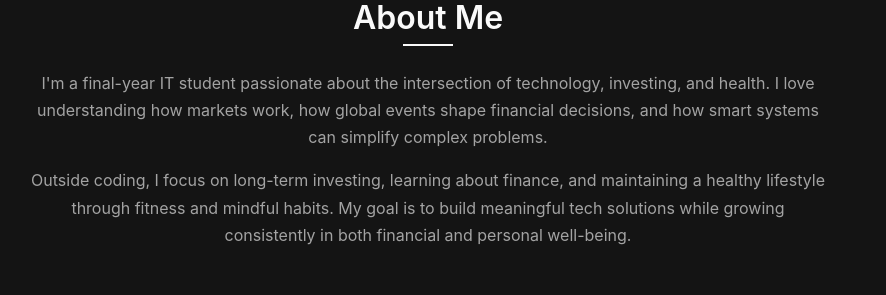
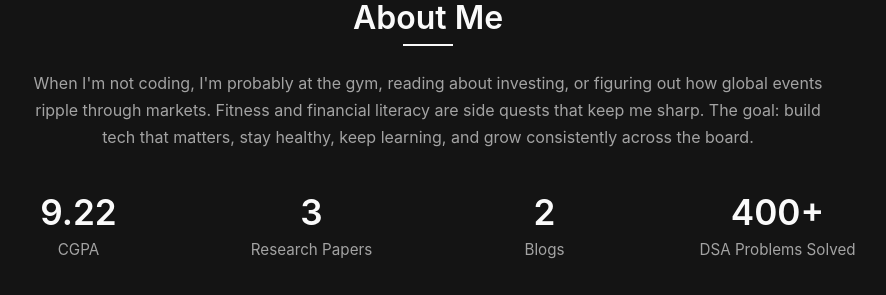
Before and after one commit to AshishSatish/AshishPortfolio, a React (Vite) app: page / in a window 1280 px wide. Shown: the part 772-1067 px from the top of the page, without its empty margins (212-1098 px from the left). Built offline with nearby package versions, Linux system fonts and the light colour scheme.

Commit message:
Update About Me section with new personal description

```diff
--- a/src/components/About/About.jsx
+++ b/src/components/About/About.jsx
@@ -7,14 +7,9 @@ const About = () => {
         <h2 className="section-title">About Me</h2>
         <div className="about-text">
           <p>
-            I'm a final-year IT student passionate about the intersection of technology, investing, and health.
-            I love understanding how markets work, how global events shape financial decisions, and how smart
-            systems can simplify complex problems.
-          </p>
-          <p>
-            Outside coding, I focus on long-term investing, learning about finance, and maintaining a healthy
-            lifestyle through fitness and mindful habits. My goal is to build meaningful tech solutions while
-            growing consistently in both financial and personal well-being.
+            When I'm not coding, I'm probably at the gym, reading about investing, or figuring out how global
+            events ripple through markets. Fitness and financial literacy are side quests that keep me sharp.
+            The goal: build tech that matters, stay healthy, keep learning, and grow consistently across the board.
           </p>
         </div>
         <div className="about-stats">
```
